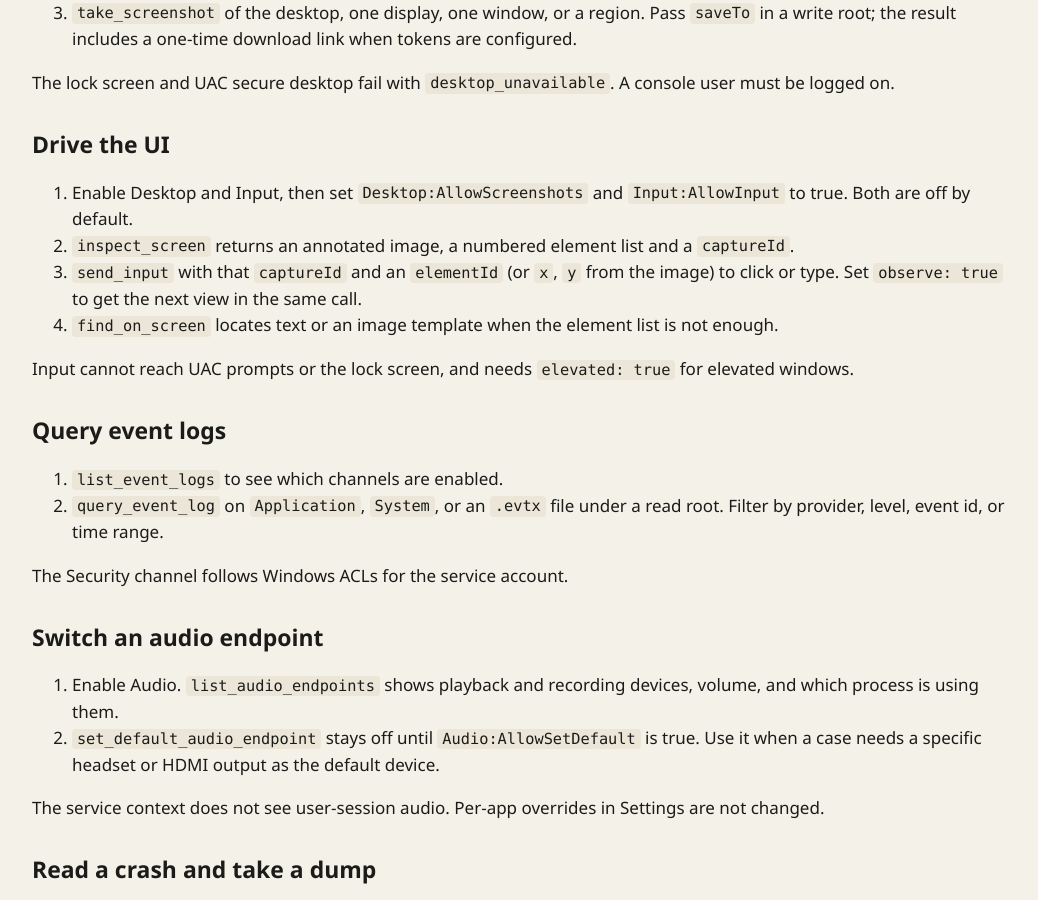
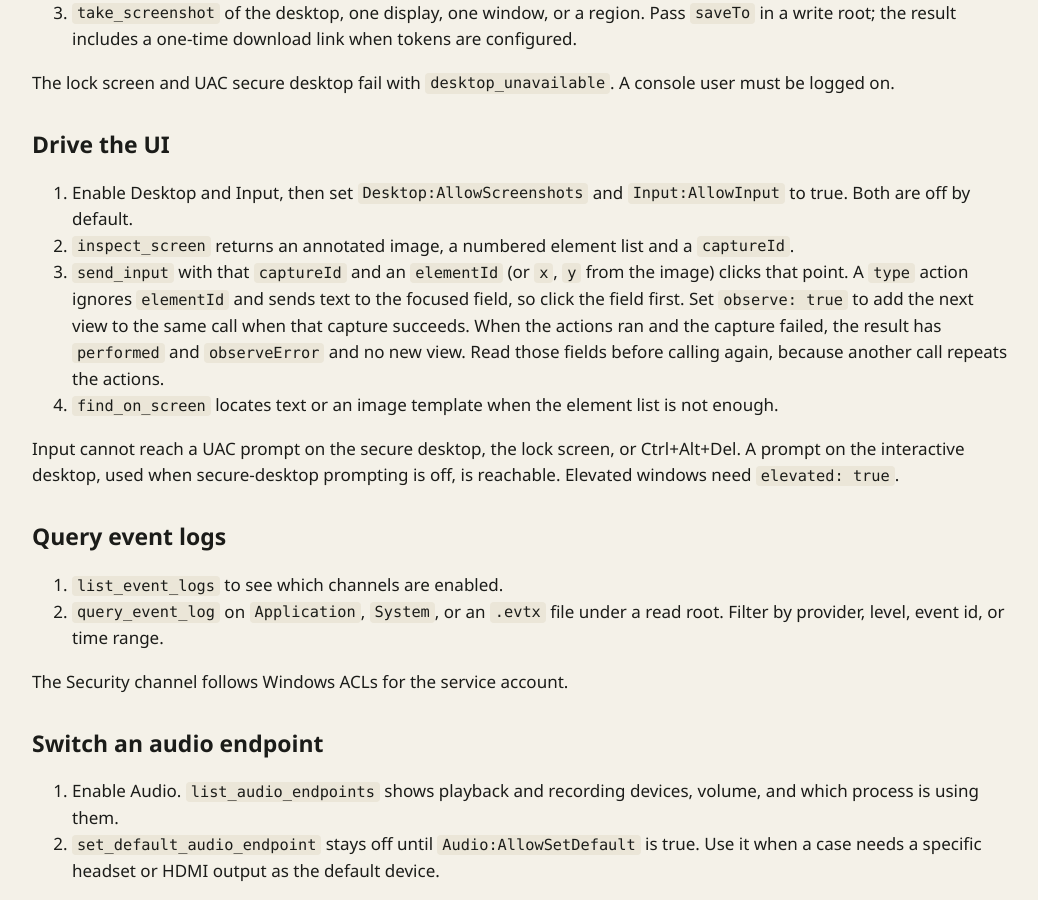
Before and after one commit to nefarius/Vestigo, a Jekyll site: the page built from site/qa.md, in a window 1280 px wide and 900 px high, scrolled down 972 px. Shown: the whole window, without its empty margins (118-1156 px from the left). Built offline with Jekyll 4.4.1, drawn with Linux system fonts in a browser that asks for light colours.

Commit message:
docs: clarify send_input click, observe, and desktop limits
A type action follows focus, a failed observation must not be retried blindly, and interactive-desktop UAC prompts stay reachable.

Co-authored-by: Cursor <cursoragent@cursor.com>

```diff
--- a/site/qa.md
+++ b/site/qa.md
@@ -34,10 +34,10 @@ The lock screen and UAC secure desktop fail with `desktop_unavailable`. A consol
 
 1. Enable Desktop and Input, then set `Desktop:AllowScreenshots` and `Input:AllowInput` to true. Both are off by default.
 2. `inspect_screen` returns an annotated image, a numbered element list and a `captureId`.
-3. `send_input` with that `captureId` and an `elementId` (or `x`, `y` from the image) to click or type. Set `observe: true` to get the next view in the same call.
+3. `send_input` with that `captureId` and an `elementId` (or `x`, `y` from the image) clicks that point. A `type` action ignores `elementId` and sends text to the focused field, so click the field first. Set `observe: true` to add the next view to the same call when that capture succeeds. When the actions ran and the capture failed, the result has `performed` and `observeError` and no new view. Read those fields before calling again, because another call repeats the actions.
 4. `find_on_screen` locates text or an image template when the element list is not enough.
 
-Input cannot reach UAC prompts or the lock screen, and needs `elevated: true` for elevated windows.
+Input cannot reach a UAC prompt on the secure desktop, the lock screen, or Ctrl+Alt+Del. A prompt on the interactive desktop, used when secure-desktop prompting is off, is reachable. Elevated windows need `elevated: true`.
 
 ## Query event logs
 
```
Also changed, not shown: site/developers.md (+1 -1 lines), site/security.md (+1 -1 lines).
